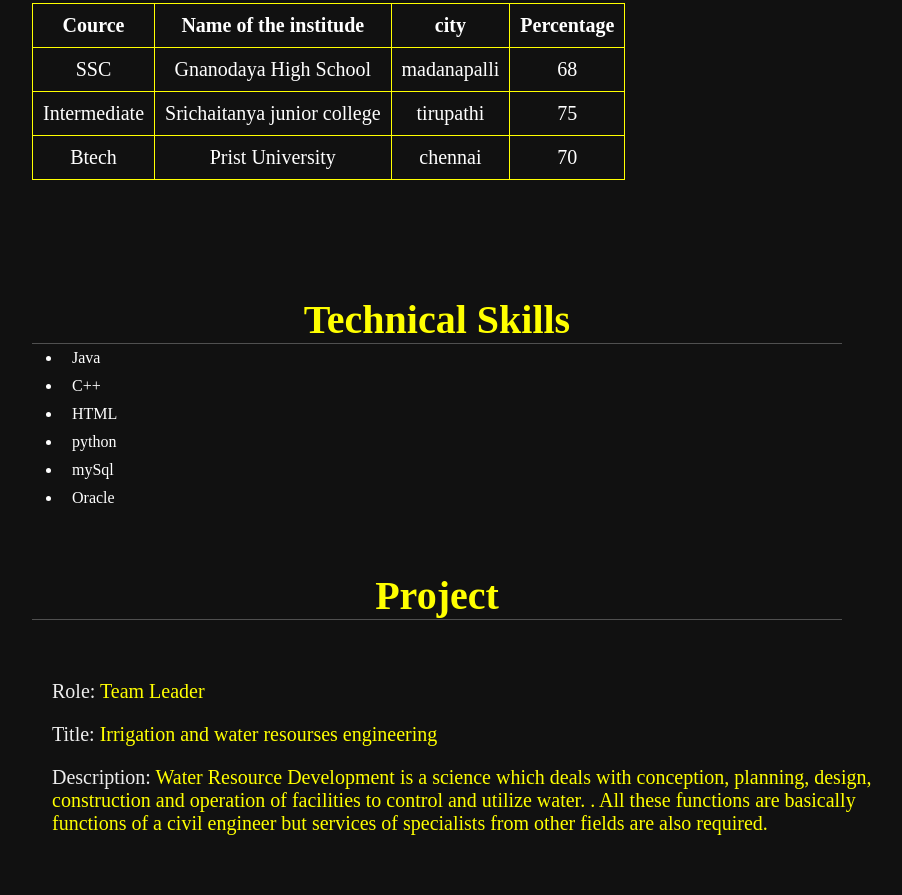
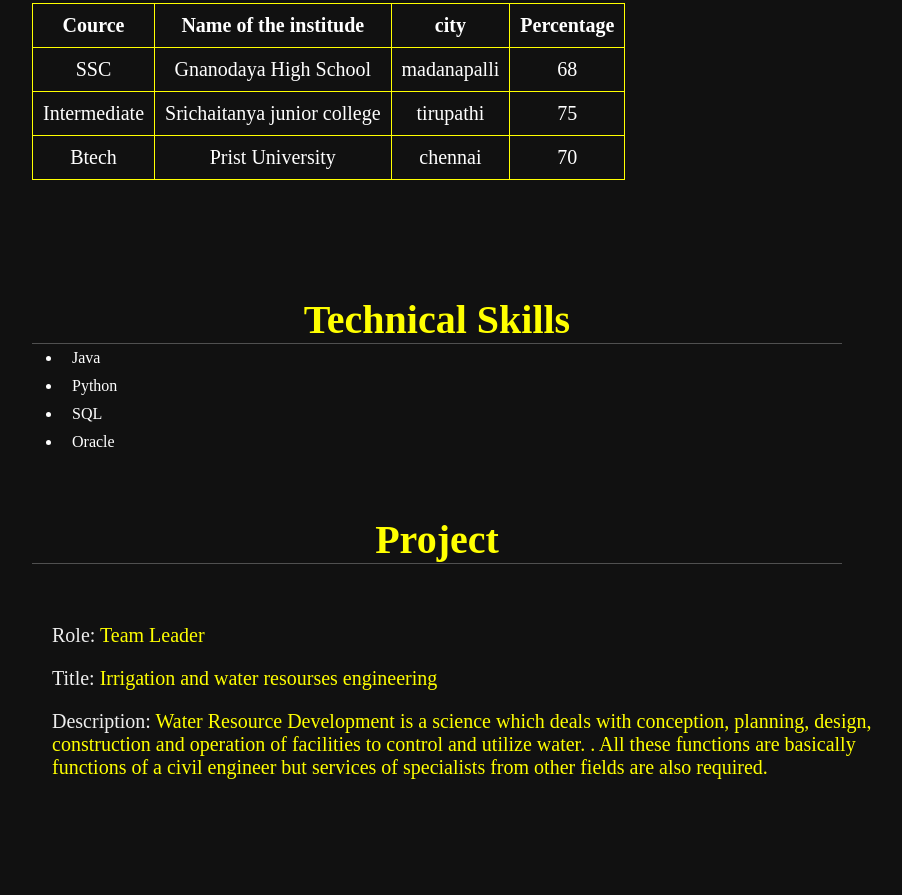
Before and after one commit to yugandhardadam/yugandhardadam, a plain HTML site: page index.html in a window 1280 px wide. Shown: the part 561-1456 px from the top of the page, without its empty margins (378-1280 px from the left). After the commit the page ends 1400 px from the top, so only its background shows below. Drawn offline with Linux system fonts and the light colour scheme.

Commit message:
Update index.html

```diff
--- a/index.html
+++ b/index.html
@@ -70,10 +70,8 @@
     <div>
     <ul id="lis">
         <li>Java</li>
-        <li>C++</li>
-        <li>HTML</li>
-        <li>python</li>
-        <li>mySql</li>
+        <li>Python</li>
+        <li>SQL</li>
         <li>Oracle</li>
     </ul>
 </div>
```
